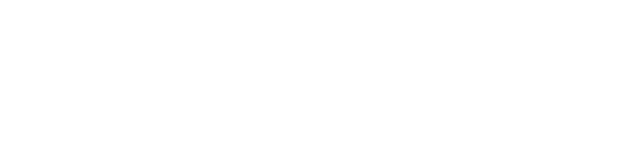
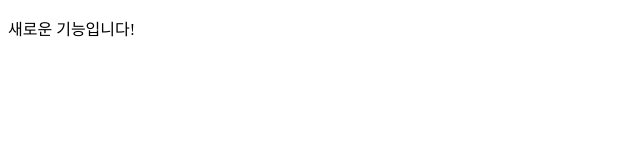
Before and after one commit to KimLeeSeol/GitInitTest, a plain HTML site: page index.html in a window 1280 px wide. Shown: the whole page, without its empty margins (0-640 px from the left). Drawn offline with Linux system fonts and the light colour scheme.

Commit message:
새로운 기능 추가

```diff
--- a/index.html
+++ b/index.html
@@ -9,7 +9,7 @@
 </head>
 
 <body>
-
+  <P>새로운 기능입니다!</P>
 </body>
 
 </html>
```
